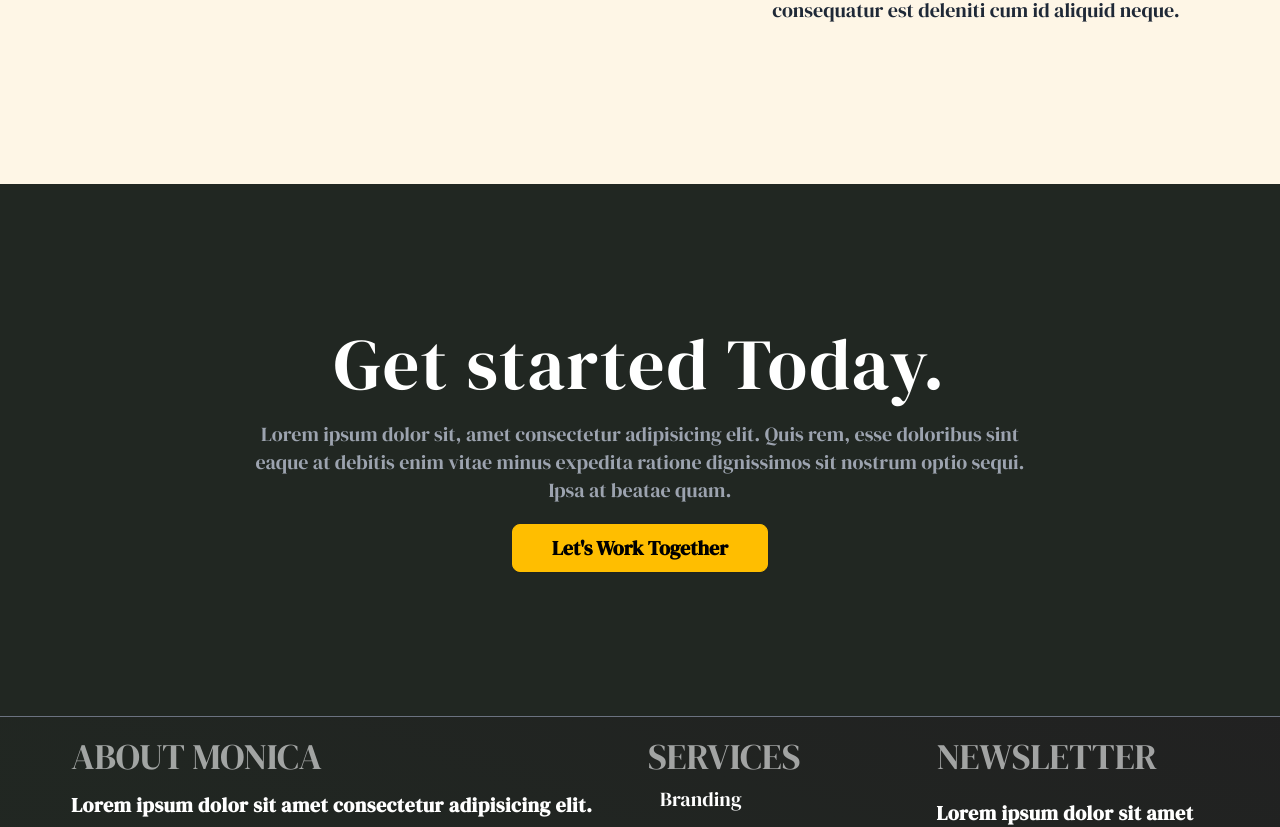
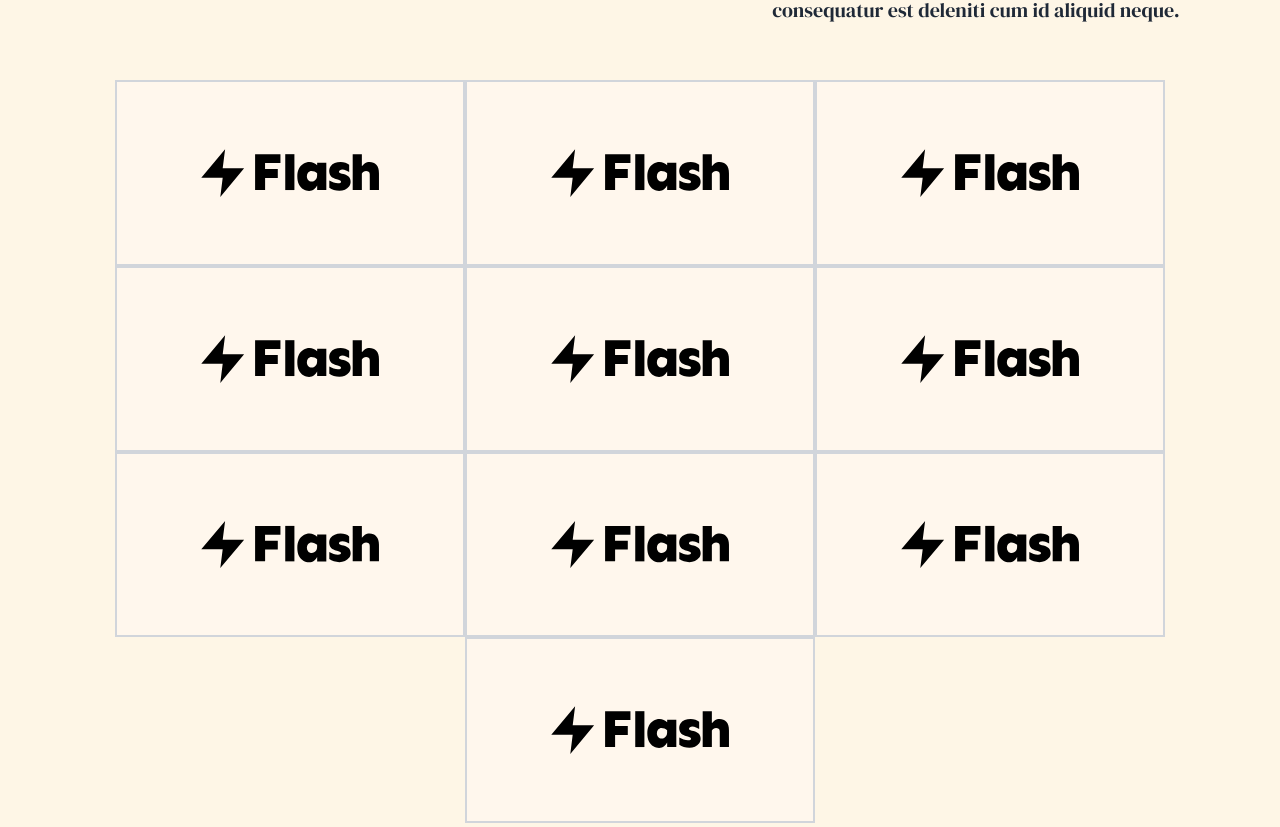
Before and after one commit to homayunmmdy/Javascript-Mosh, a Next.js app: page / in a window 1280 px wide. Shown: the part 2924-3751 px from the top of the page. Built offline with nearby package versions, Linux system fonts and the light colour scheme.

Commit message:
client list

```diff
--- /dev/null
+++ b/app/components/ClientList.jsx
@@ -0,0 +1,41 @@
+import Image from 'next/image'
+import React from 'react'
+
+const ClientList = () => {
+  return (
+    <div className='flex flex-wrap justify-center'>
+        <span className='border-2 border-gray-300 bg-orange-50 hover:bg-orange-200 transition ease-in-out p-12'>
+            <Image width={250} height={80} src="/flash.svg"/>
+        </span>
+        <span className='border-2 border-gray-300 bg-orange-50 hover:bg-orange-200 transition ease-in-out p-12'>
+            <Image width={250} height={80} src="/flash.svg"/>
+        </span>
+        <span className='border-2 border-gray-300 bg-orange-50 hover:bg-orange-200 transition ease-in-out p-12'>
+            <Image width={250} height={80} src="/flash.svg"/>
+        </span>
+        <span className='border-2 border-gray-300 bg-orange-50 hover:bg-orange-200 transition ease-in-out p-12'>
+            <Image width={250} height={80} src="/flash.svg"/>
+        </span>
+        <span className='border-2 border-gray-300 bg-orange-50 hover:bg-orange-200 transition ease-in-out p-12'>
+            <Image width={250} height={80} src="/flash.svg"/>
+        </span>
+        <span className='border-2 border-gray-300 bg-orange-50 hover:bg-orange-200 transition ease-in-out p-12'>
+            <Image width={250} height={80} src="/flash.svg"/>
+        </span>
+        <span className='border-2 border-gray-300 bg-orange-50 hover:bg-orange-200 transition ease-in-out p-12'>
+            <Image width={250} height={80} src="/flash.svg"/>
+        </span>
+        <span className='border-2 border-gray-300 bg-orange-50 hover:bg-orange-200 transition ease-in-out p-12'>
+            <Image width={250} height={80} src="/flash.svg"/>
+        </span>
+        <span className='border-2 border-gray-300 bg-orange-50 hover:bg-orange-200 transition ease-in-out p-12'>
+            <Image width={250} height={80} src="/flash.svg"/>
+        </span>
+        <span className='border-2 border-gray-300 bg-orange-50 hover:bg-orange-200 transition ease-in-out p-12'>
+            <Image width={250} height={80} src="/flash.svg"/>
+        </span>
+    </div>
+  )
+}
+
+export default ClientList
--- a/app/components/ClientSec.jsx
+++ b/app/components/ClientSec.jsx
@@ -1,10 +1,11 @@
 import Link from 'next/link'
 import React from 'react'
+import ClientList from './ClientList'
 
 const ClientSec = () => {
     return (
         <div className=' py-12 sm:py-36'>
-            <div className='grid grid-cols-12  gap-4 md:gap-16'>
+            <div className='grid grid-cols-12  gap-4 md:gap-16 pb-10'>
                 <div className='col-span-12 md:col-span-6 xl:col-span-7'>
                     <section>
                         <div className="text-yellow-600 mb-2 text-2xl">
@@ -45,6 +46,7 @@ const ClientSec = () => {
 
                 </div>
             </div>
+            <ClientList />
         </div>
     )
 }
```
Also changed, not shown: public/flash.svg (added).
